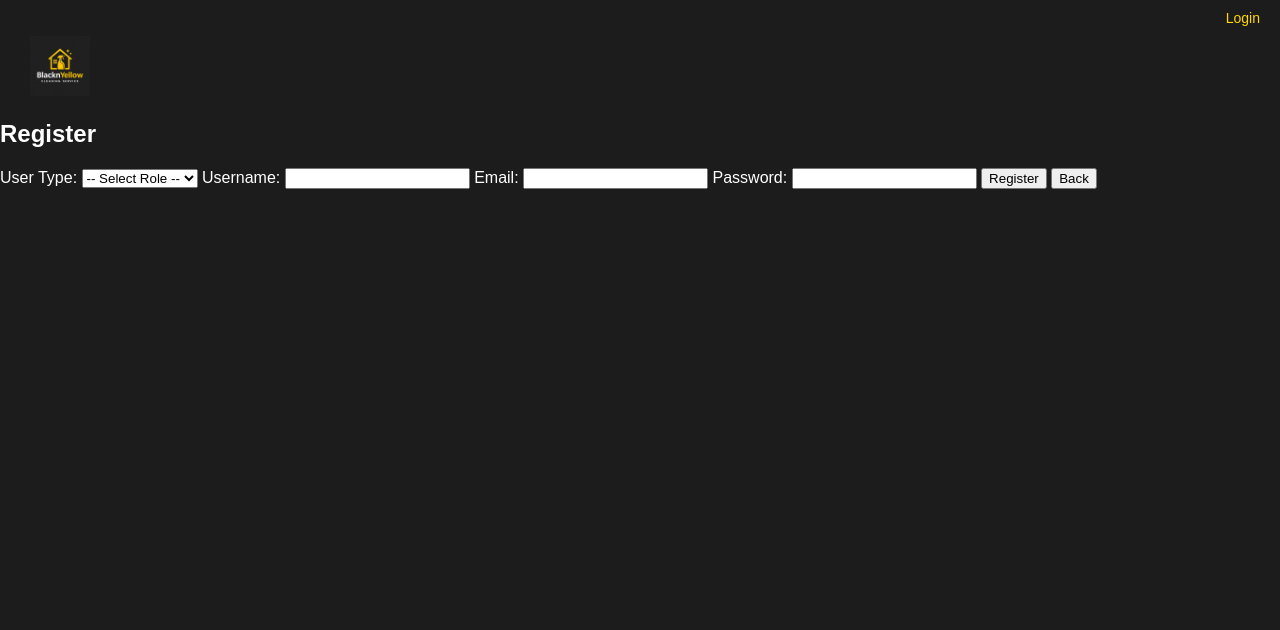
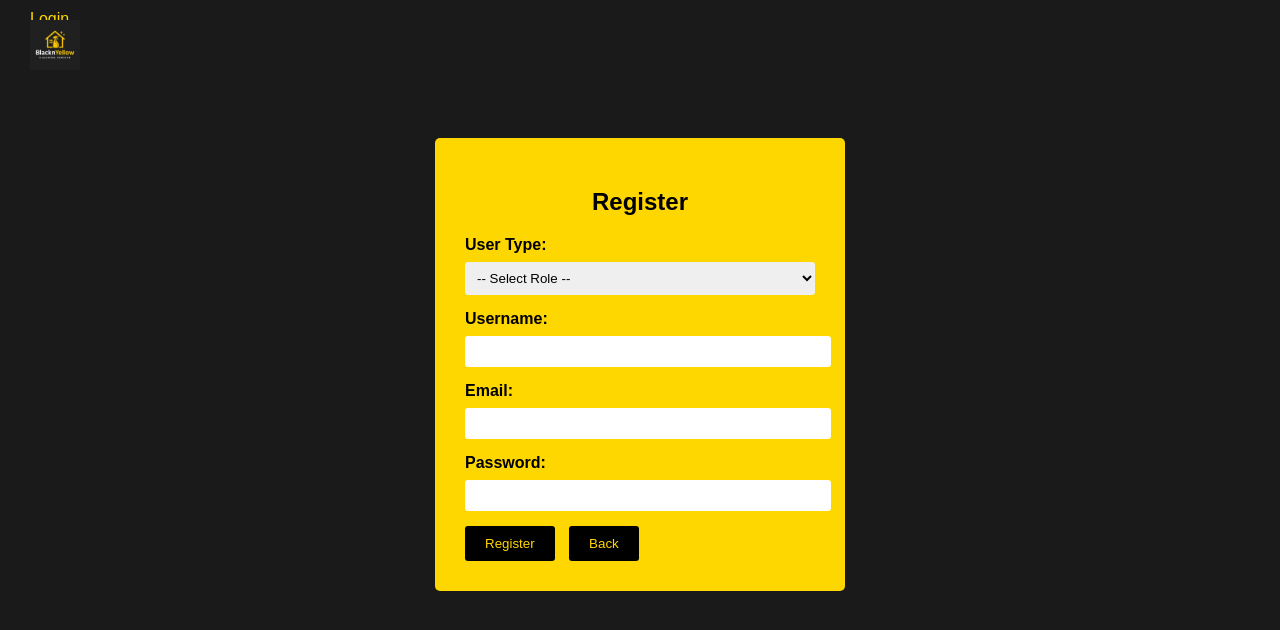
Before and after one commit to hzplus/Black-Yellow, a PHP site: page /Boundary/admin/registerUser.php in a window 1280 px wide. Shown: the top 630 px of the page. Run offline with PHP 8.4, Linux system fonts and the light colour scheme.

Commit message:
Update style.css

```diff
--- a/assets/css/style.css
+++ b/assets/css/style.css
@@ -1,36 +1,92 @@
-/* Reset and body styling */
+/* General body styling */
 body {
     margin: 0;
+    background-color: #1a1a1a;
     font-family: Arial, sans-serif;
-    background-color: #1c1c1c;
     color: white;
 }
 
-/* Top bar (welcome text) */
-.topbar {
-    background-color: #1c1c1c;
-    color: #FFD700;
-    padding: 10px 20px;
-    text-align: right;
-    font-size: 14px;
-}
+/* ===== LOGIN & REGISTER (Unchanged) ===== */
 
-/* Logo container */
 .logo {
-    padding: 0 30px;
+    position: absolute;
+    top: 20px;
+    left: 30px;
 }
 
 .logo img {
-    height: 60px; /* smaller logo size */
+    height: 50px;
 }
 
-/* Navigation bar */
+.register-box {
+    background-color: #FFD700;
+    width: 350px;
+    margin: 100px auto;
+    padding: 30px;
+    border-radius: 5px;
+}
+
+h2 {
+    color: #000;
+    text-align: center;
+    margin-bottom: 20px;
+}
+
+label {
+    color: #000;
+    font-weight: bold;
+}
+
+input, select {
+    width: 100%;
+    padding: 8px;
+    margin: 8px 0 15px 0;
+    border: none;
+    border-radius: 3px;
+}
+
+button {
+    background-color: #000;
+    color: #FFD700;
+    border: none;
+    padding: 10px 20px;
+    margin-right: 10px;
+    cursor: pointer;
+    border-radius: 3px;
+}
+
+.message {
+    text-align: center;
+    margin-bottom: 15px;
+    color: green;
+}
+
+.error {
+    color: red;
+}
+
+/* ===== ADMIN DASHBOARD STYLES ===== */
+
+.topbar {
+    background-color: #1a1a1a;
+    color: #FFD700;
+    padding: 10px 30px;
+    display: flex;
+    justify-content: space-between;
+    align-items: center;
+}
+
+.topbar img {
+    height: 40px;
+}
+
+/* Navigation Bar */
 .navbar {
     background-color: #000;
     padding: 10px 30px;
     display: flex;
     justify-content: flex-end;
-    gap: 20px;
+    gap: 30px;
 }
 
 .navbar a {
@@ -43,8 +99,16 @@ body {
     text-decoration: underline;
 }
 
-/* Dashboard content */
-.dashboard-content {
-    padding: 50px;
-    color: white;
+/* Dashboard Content */
+.dashboard {
+    padding: 40px 60px;
 }
+
+.dashboard h1 {
+    font-size: 36px;
+    margin-bottom: 10px;
+}
+
+.dashboard p {
+    font-size: 18px;
+}
```
